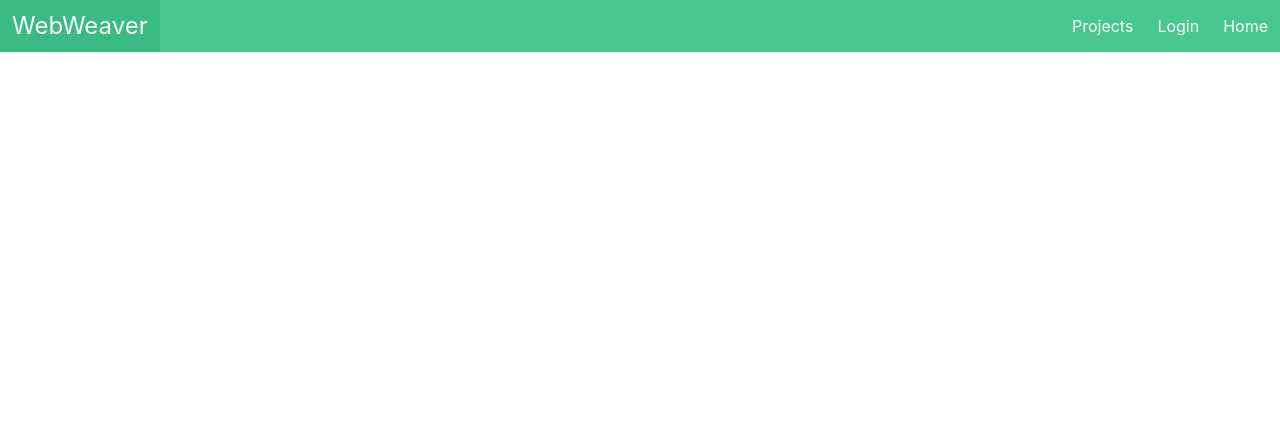
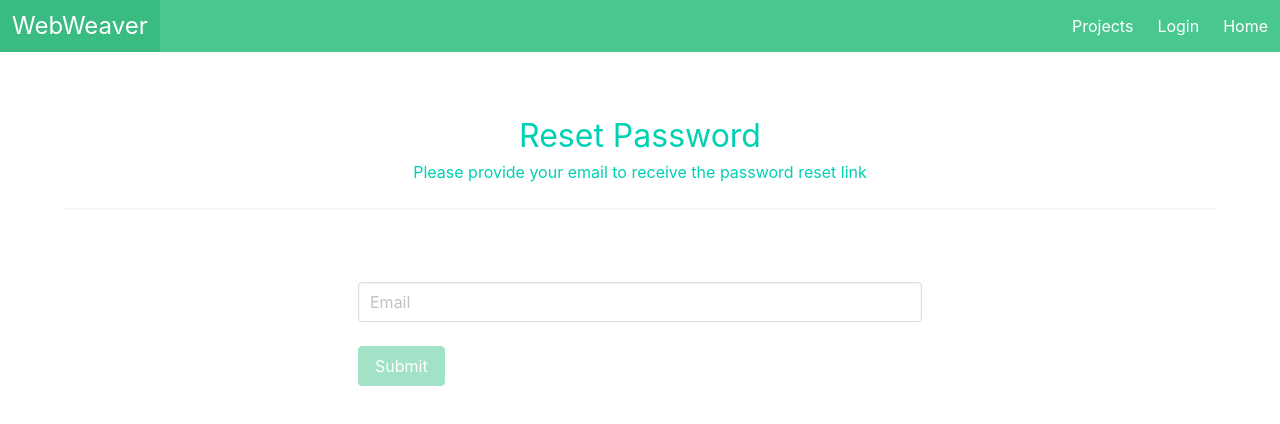
Before and after one commit to josephsegbefia/webweaver-client, a React (Vite) app: page /forgot-password in a window 1280 px wide. Shown: the top 424 px of the page. Built offline with nearby package versions, Linux system fonts and the light colour scheme.

Commit message:
forgot password form done

```diff
--- a/src/App.jsx
+++ b/src/App.jsx
@@ -28,7 +28,7 @@ const App = () => {
             <Route path = '/signup' element = {<SignUp />} />
             <Route path = '/verify-email' element = {<VerifyEmail />} />
             <Route path = '/forgot-password' element = {<ForgotPasswordForm />} />
-            <Route path = 'password-reset' element = {<PasswordResetForm />}/>
+            <Route path = 'password-reset' element = {<PasswordResetForm />} />
             {/* <Route path = '/' element = { <Profile /> } /> */}
           </Routes>
         </div>
--- a/src/components/ForgotPasswordForm.jsx
+++ b/src/components/ForgotPasswordForm.jsx
@@ -1,10 +1,132 @@
 /* eslint-disable no-unused-vars */
-import React from 'react'
+import React, { useState, useEffect, useContext } from 'react';
+import axios from 'axios';
+import { AuthContext } from '../context/auth.context';
+
+const API_URL = import.meta.env.VITE_API_URL;
 
 const ForgotPasswordForm = () => {
+
+  const { user } = useContext(AuthContext);
+  const [email, setEmail] = useState('');
+  const [isLoading, setIsLoading] = useState(false);
+  const [success, setSuccess] = useState(false);
+  const [successMessage, setSuccessMessage] = useState(undefined);
+  const [errorMessage, setErrorMessage] = useState(undefined);
+  const [reload, setReload] = useState(false);
+
+  const reloadPage = () => {
+    setReload(reload => !reload);
+    setErrorMessage(undefined);
+  }
+
+  useEffect(() => {
+    // Empty
+  }, [reload]);
+
+  const handleEmailChange = (event) => {
+    setEmail(event.target.value);
+  };
+
+  const checkFields = () => {
+    if(!email){
+      return true;
+    }
+    return false;
+  }
+
+  const onFormSubmit = (event) => {
+    event.preventDefault();
+
+    setIsLoading(true);
+    const requestBody = { email };
+
+    axios.post(`${API_URL}auth/password-reset-email`, requestBody)
+      .then((response) => {
+        console.log(response.data.message)
+        setIsLoading(false);
+        setSuccessMessage(response.data.message)
+        setSuccess(true);
+      })
+      .catch((error) => {
+        console.log(error);
+        setIsLoading(false);
+        setSuccess(false)
+        setErrorMessage(error.response.data.message)
+      })
+
+      setEmail('');
+  }
   return (
-    <div>
+    <div className = "container mt-6">
+      <div className="LoginPage">
+        <h1 className = 'has-text-centered is-size-3 has-text-primary'>Reset Password</h1>
+        <p className = 'has-text-centered has-text-primary'>Please provide your email to receive the password reset link</p>
+        <hr />
+      </div>
+      <form onSubmit={onFormSubmit}>
+        <div className = "columns">
+          <div className = "column is-half is-offset-one-quarter">
+            <div className = 'my-6'>
+              {
+                isLoading && (
+                  <progress className = 'progress is-medium is-link' max = '100'>
+                    60%
+                  </progress>
+                )
+              }
+              {
+                success && (
+                  <article className="message is-success">
+                    <div className="message-header">
+                      <p>Success</p>
+                      {/* <button onClick = {reloadPage} className="delete" aria-label="delete"></button> */}
+                    </div>
+                    <div className = "message-body">
+                      {successMessage}
+                    </div>
+                  </article>
+                )
+              }
+              {
+                errorMessage && (
+                  <article className="message is-danger">
+                    <div className="message-header">
+                      <p>Error</p>
+                      <button onClick = {reloadPage} className="delete" aria-label="delete"></button>
+                    </div>
+                    <div className = "message-body">
+                      {errorMessage}
+                    </div>
+                  </article>
+                )
+              }
+            </div>
+            <div className="field">
+              <p className="control">
+                <input
+                  className="input"
+                  type="email"
+                  placeholder="Email"
+                  value={email}
+                  onChange={handleEmailChange}
+                />
+              </p>
+            </div>
+          </div>
+        </div>
 
+        <div className = "columns">
+          <div className = "column is-half is-offset-one-quarter">
+            <p className="control">
+              <button className="button is-success"
+                disabled = {checkFields()}
+              >
+                Submit</button>
+            </p>
+          </div>
+        </div>
+      </form>
     </div>
   )
 }
--- a/src/components/Login.jsx
+++ b/src/components/Login.jsx
@@ -129,8 +129,9 @@ const Login = () => {
         </div>
 
         <div className = "columns">
-          <div className = "column is-one-quarter is-offset-one-quarter">
+          <div className = "column is-half is-offset-one-quarter">
             <p>Don't have an account yet?</p>
+            <p>Can't remember your password? Reset it <Link to = {'/forgot-password'}>here</Link></p>
             <Link to={"/signup"}> Sign Up</Link>
           </div>
         </div>
```
Also changed, not shown: 1 other file (tests, documents, lock files or other folders).
